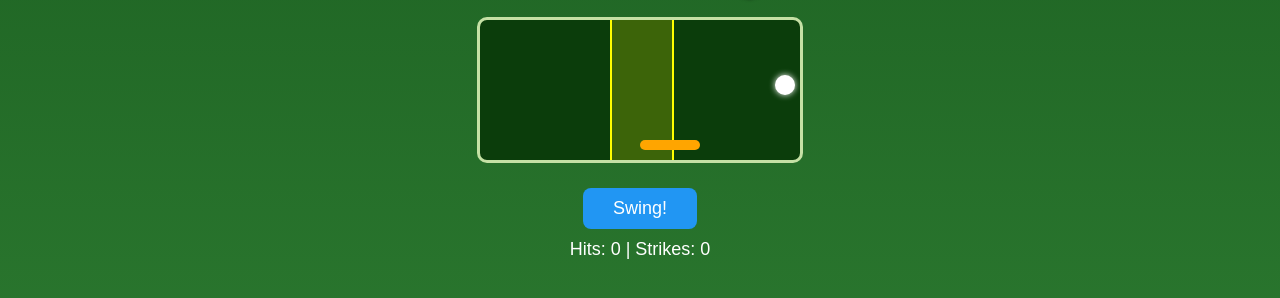
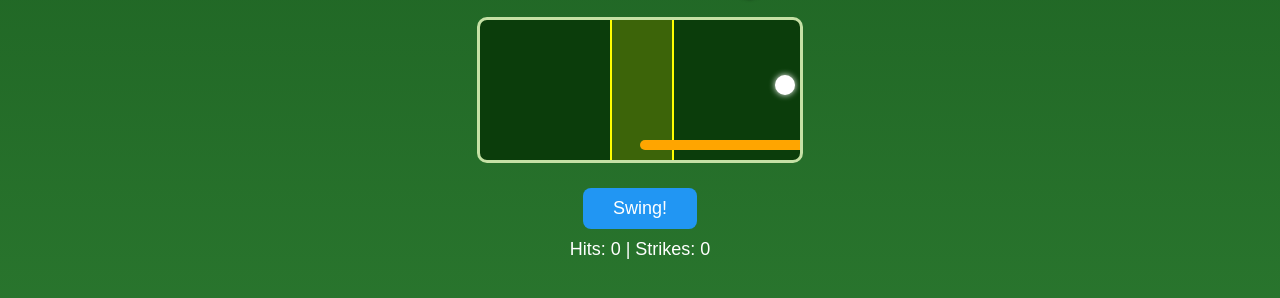
Before and after one commit to CornPOps1233/Base-Ball-game, a plain HTML site: page index.html in a window 1280 px wide. Shown: the part 278-576 px from the top of the page. Drawn offline with Linux system fonts and the light colour scheme.

Commit message:
Increase width of .bat element in index.html

```diff
--- a/index.html
+++ b/index.html
@@ -49,7 +49,7 @@
       position: absolute;
       bottom: 10px;
       left: 160px;
-      width: 60px;
+      width: 600px;
       height: 10px;
       background: orange;
       border-radius: 5px;
```
